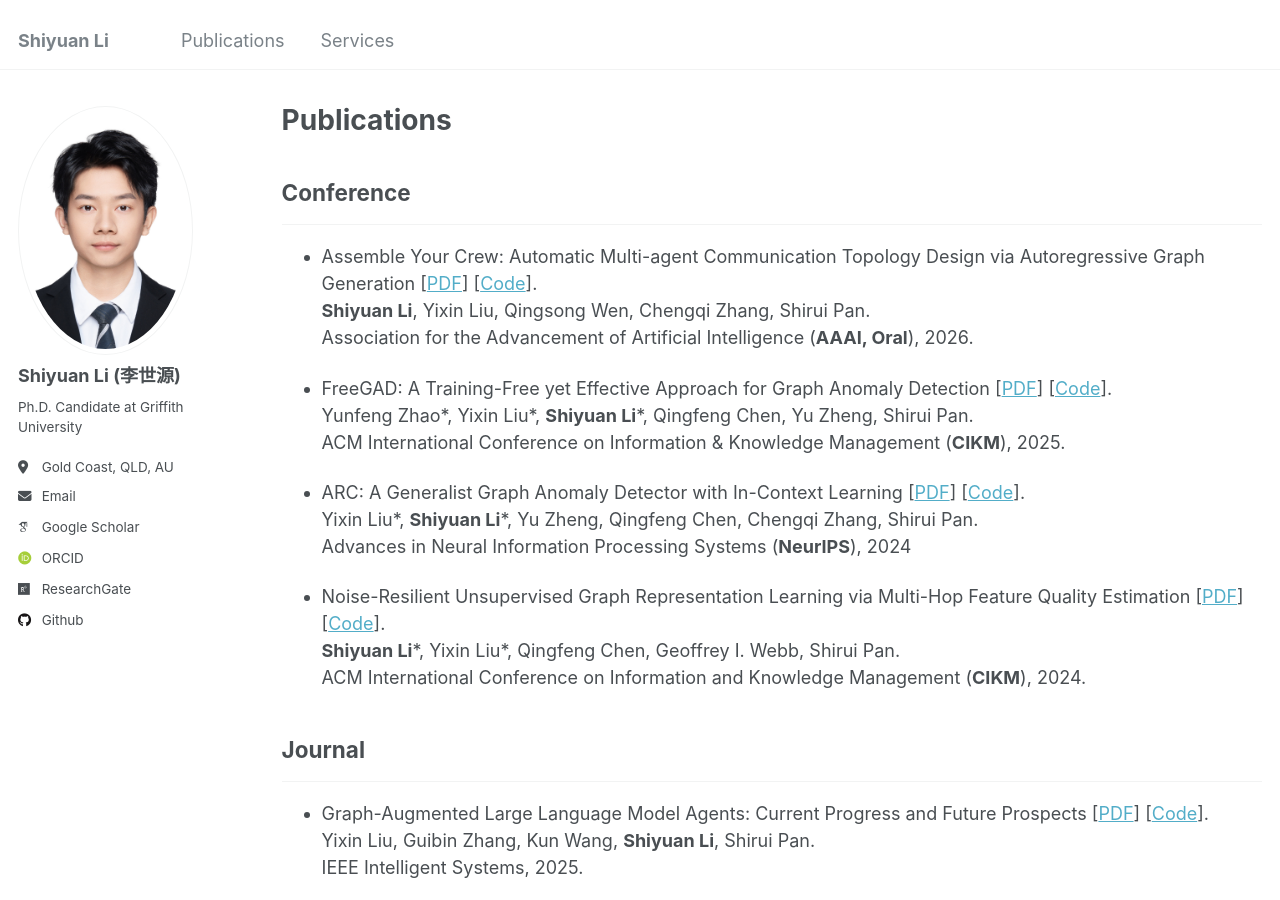
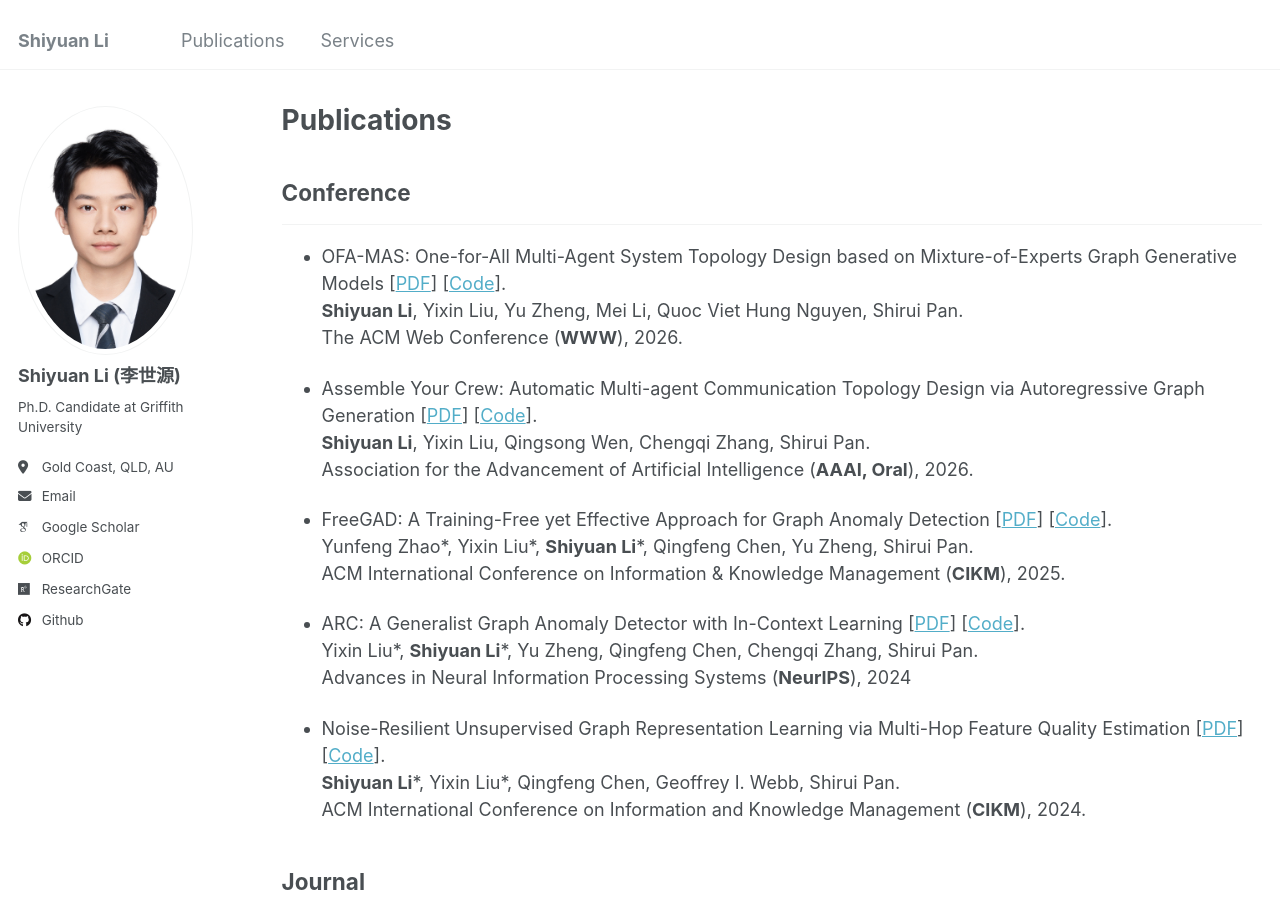
Before and after one commit to Shiy-Li/Shiy-Li.github.io, a Jekyll site: the page built from _pages/publications.md, in a window 1280 px wide and 900 px high. Built offline with Jekyll 4.4.1, drawn with Linux system fonts in a browser that asks for light colours; some web fonts are replaced.

Commit message:
Update publications.md

```diff
--- a/_pages/publications.md
+++ b/_pages/publications.md
@@ -17,6 +17,10 @@ author_profile: true
 
 ## Conference
 -----
+* OFA-MAS: One-for-All Multi-Agent System Topology Design based on Mixture-of-Experts Graph Generative Models \[[PDF]()\] \[[Code](https://github.com/shiy-li/OFA-MAS)\]. <br>
+**Shiyuan Li**, Yixin Liu, Yu Zheng, Mei Li, Quoc Viet Hung Nguyen, Shirui Pan. <br>
+The ACM Web Conference (**WWW**), 2026.
+
 * Assemble Your Crew: Automatic Multi-agent Communication Topology Design via Autoregressive Graph Generation \[[PDF](https://arxiv.org/abs/2507.18224)\] \[[Code](https://github.com/shiy-li/ARG-Designer)\]. <br>
 **Shiyuan Li**, Yixin Liu, Qingsong Wen, Chengqi Zhang, Shirui Pan. <br>
 Association for the Advancement of Artificial Intelligence (**AAAI, Oral**), 2026.
```
